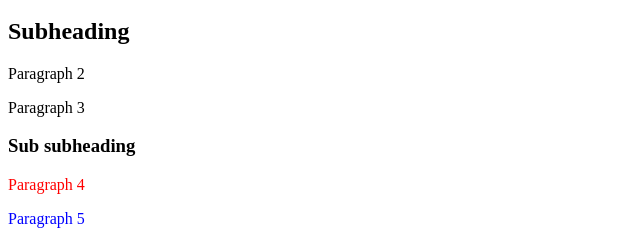
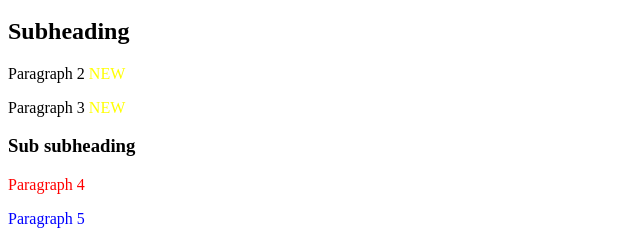
Before and after one commit to unaadi/Assignment---Koristenje-naprednih-CSS-selektora, a plain HTML site: page index.html in a window 1280 px wide. Shown: the part 134-374 px from the top of the page, 0-640 px from the left. Drawn offline with Linux system fonts and the light colour scheme.

Commit message:
Prvi commit

```diff
--- a/styles.css
+++ b/styles.css
@@ -1,7 +1,5 @@
-#first-div > p:nth-child(2)::after
-#first-div > p:nth-child(3)::after
-{
-
+#first-div > p:nth-child(2)::after,
+#first-div > p:nth-child(3)::after {
     content: " NEW";
     color: yellow;
 }
```
